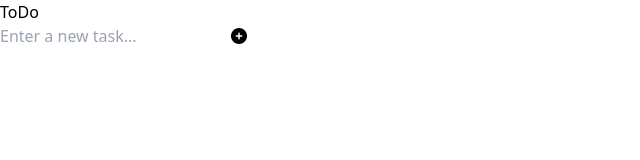
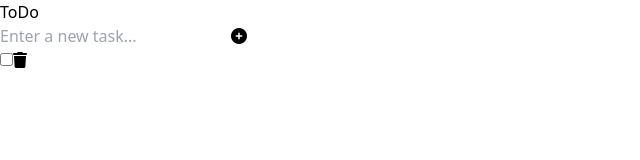
Before and after one commit to MoeHeinKhant005/Todo-List-App, a React (Vite) app: page / in a window 1280 px wide. Shown: the top 160 px of the page, without its empty margins (0-640 px from the left). Built offline with nearby package versions, Linux system fonts and the light colour scheme.

Commit message:
Add TodoList component
Added TodoList.jsx component and its stylings. Also imported it inside Container.jsx.

```diff
--- a/src/components/Container.jsx
+++ b/src/components/Container.jsx
@@ -1,10 +1,12 @@
 import TodoForm from './TodoForm';
+import TodoList from './TodoList';
 
 const Container = () => {
     return (
         <div className="w-[85%] h-auto bg-white flex flex-col justify-evenly items-center rounded">
             <h3 className="title text-primary font-lexend font-semibold text-3xl self-start mx-6">ToDo</h3>
             <TodoForm/>
+            <TodoList/>
         </div>
     )
 }
--- /dev/null
+++ b/src/components/TodoList.jsx
@@ -0,0 +1,13 @@
+const TodoList = () => {
+    return (
+        <div className="w-[85%] h-auto flex flex-col justify-start items-center gap-y-2">
+            <div className="todo-item w-full h-[50px] bg-white flex flex-row justify-between items-center gap-x-2 px-2">
+                <input type="checkbox" className="w-[5%] accent-primary text-base"/>
+                <span className="w-[80%] font-dm-sans text-sm text-slate-900 text-ellipsis overflow-hidden whitespace-nowrap"></span>
+                <i className="fa-solid fa-trash text-slate-600 text-base w-[5%]"></i>
+            </div>
+        </div>
+    )
+}
+
+export default TodoList;
```
